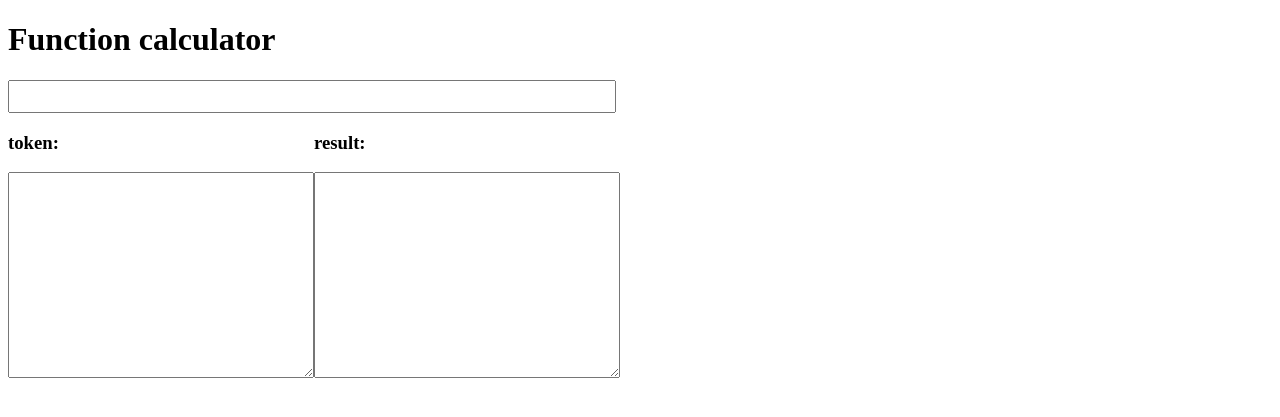
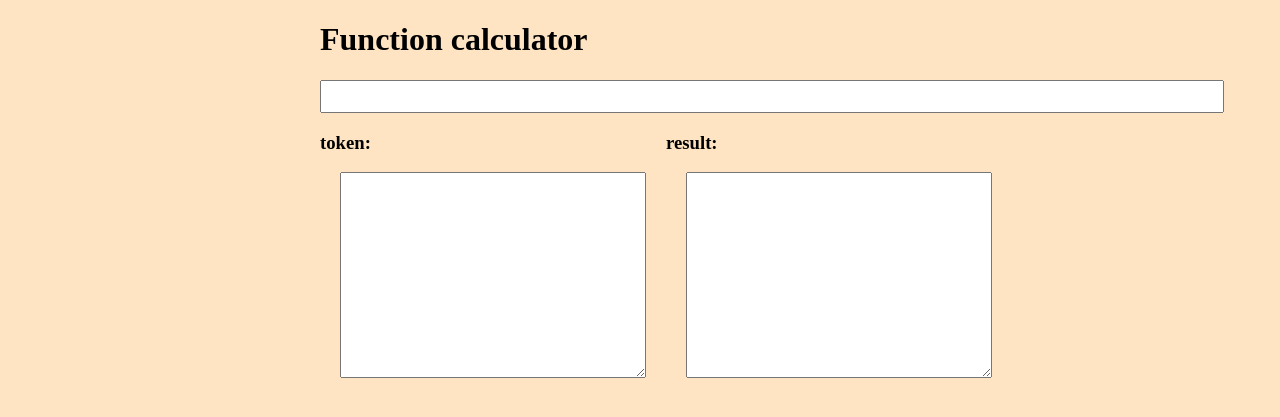
Before and after one commit to elipmoc/JS-, a PHP site: page / in a window 1280 px wide; the page is wider, and only the part inside the window is pictured. Shown: the top 417 px of that part. Run offline with PHP 8.4, Linux system fonts and the light colour scheme.

Commit message:
レイアウト調整

```diff
--- a/index.css
+++ b/index.css
@@ -1,7 +1,16 @@
+body{
+    background-color:bisque;
+    width:100%;
+    margin-left :25%;
+
+    padding-left: 0px;
+    padding-top: 0px;
+}
+
 #inputText{
     font-size:23px;
     font-weight:bold;
-    width:600px;
+    width:70%;
 }
 
 #button{
@@ -16,6 +25,8 @@
     height: 200px;
     font-size:23px;
     font-weight:bold;
+    margin-left: 20px;
+    margin-right: 20px;
 }
 
 .block {
```
